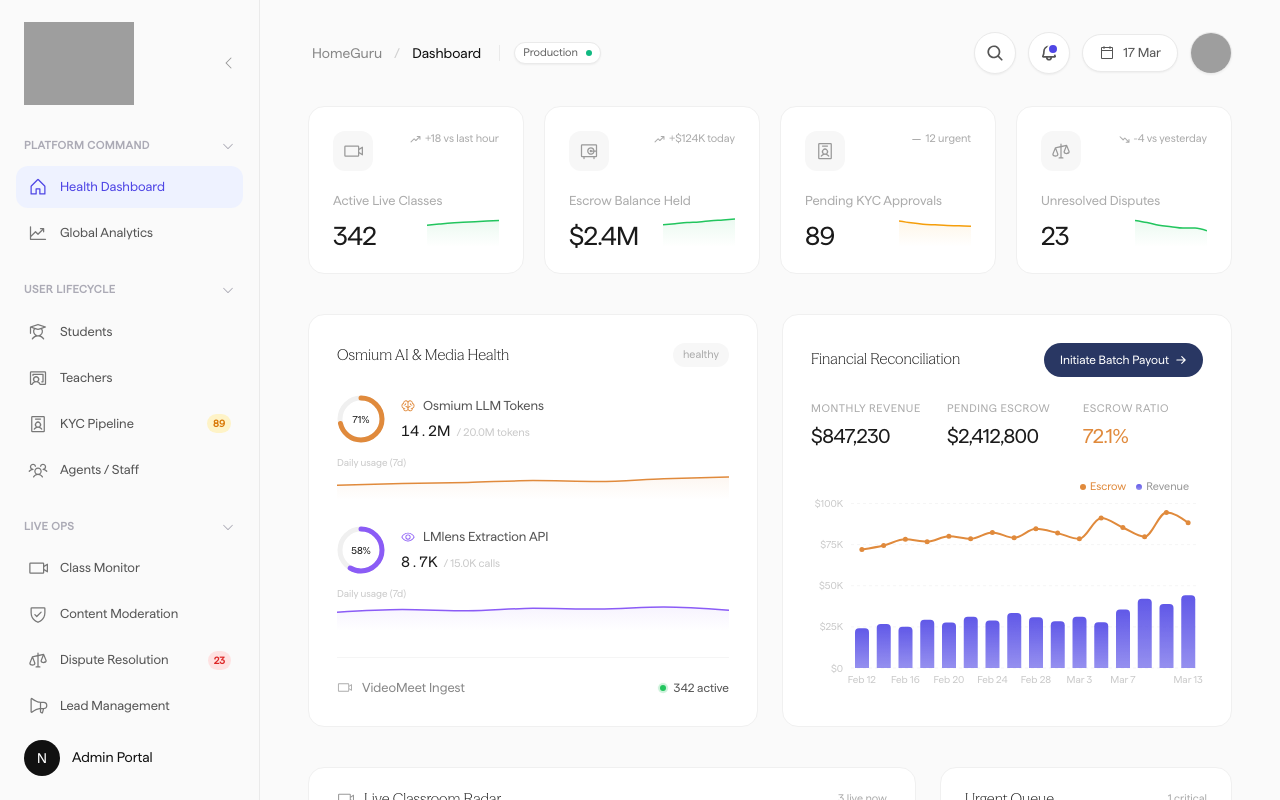
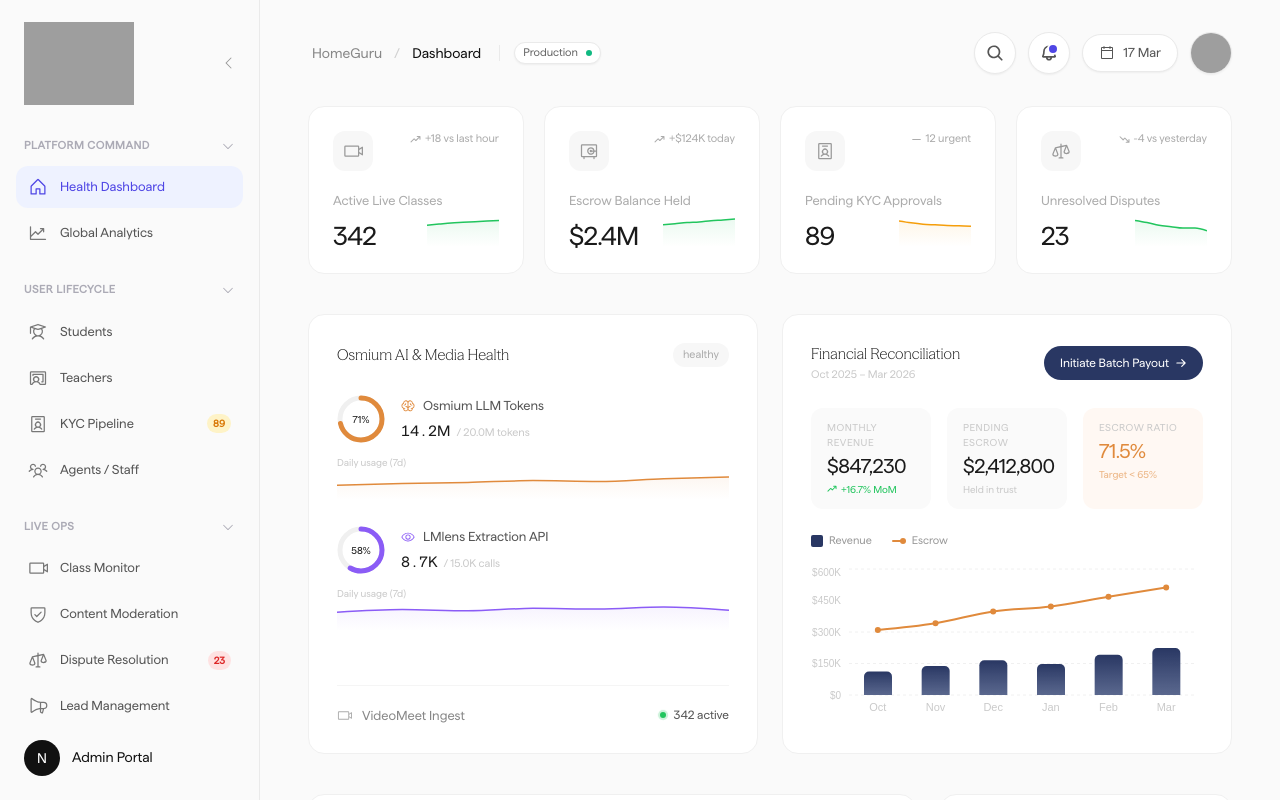
Before and after one commit to varun-ya/hg_admin, a Next.js app: page /dashboard/admin in a window 1280 px wide. Built offline with nearby package versions, Linux system fonts and the light colour scheme; grey boxes are pictures that could not be loaded.

Commit message:
improve: financial reconciliation chart — monthly data, grouped bars, cleaner UX

```diff
--- a/components/admin/FinancialReconciliation.tsx
+++ b/components/admin/FinancialReconciliation.tsx
@@ -1,15 +1,16 @@
 "use client";
 import { memo, useState } from "react";
-import { ArrowRight } from "@phosphor-icons/react";
+import { ArrowRight, TrendUp } from "@phosphor-icons/react";
 import {
   ComposedChart, Bar, Line, XAxis, YAxis, CartesianGrid, Tooltip,
-  ResponsiveContainer, Legend,
+  ResponsiveContainer, Cell,
 } from "recharts";
 import { financialSummary } from "./mockData";
 import ConfirmModal from "./ConfirmModal";
 
 function fmt(v: number) {
-  if (v >= 1000) return `$${(v / 1000).toFixed(0)}K`;
+  if (v >= 1_000_000) return `$${(v / 1_000_000).toFixed(1)}M`;
+  if (v >= 1_000) return `$${(v / 1_000).toFixed(0)}K`;
   return `$${v}`;
 }
 
@@ -17,24 +18,30 @@ function CustomTooltip({ active, payload, label }: any) {
   if (!active || !payload?.length) return null;
   const rev = payload.find((p: any) => p.dataKey === "revenue");
   const esc = payload.find((p: any) => p.dataKey === "pendingEscrow");
-  const delta = rev && esc ? rev.value - esc.value : 0;
   return (
-    <div className="bg-white rounded-xl border border-[#F0F0F0] shadow-[0_8px_30px_-10px_rgba(0,0,0,0.12)] px-4 py-3 font-matter min-w-[160px]">
-      <p className="text-[11px] font-medium text-[#1A1A1A] mb-2.5">{label}</p>
-      {payload.map((p: any, i: number) => (
-        <div key={i} className="flex items-center justify-between gap-4 text-[11px] mb-1">
-          <span className="flex items-center gap-1.5">
-            <span className="w-2 h-2 rounded-full shrink-0" style={{ backgroundColor: p.color }} />
-            <span className="text-[#777]">{p.name}</span>
+    <div className="bg-white rounded-xl border border-[#F0F0F0] shadow-[0_8px_30px_-10px_rgba(0,0,0,0.14)] px-4 py-3.5 font-matter min-w-[170px]">
+      <p className="text-[11px] font-medium text-[#1A1A1A] mb-3">{label}</p>
+      {rev && (
+        <div className="flex items-center justify-between gap-6 mb-1.5">
+          <span className="flex items-center gap-1.5 text-[11px] text-[#777]">
+            <span className="w-2 h-2 rounded-sm bg-[#293763]" /> Revenue
           </span>
-          <span className="text-[#1A1A1A] font-medium tabular-nums">{fmt(p.value)}</span>
+          <span className="text-[12px] font-medium text-[#1A1A1A] tabular-nums">{fmt(rev.value)}</span>
         </div>
-      ))}
+      )}
+      {esc && (
+        <div className="flex items-center justify-between gap-6 mb-1.5">
+          <span className="flex items-center gap-1.5 text-[11px] text-[#777]">
+            <span className="w-2 h-2 rounded-full bg-[#E08A3C]" /> Escrow
+          </span>
+          <span className="text-[12px] font-medium text-[#1A1A1A] tabular-nums">{fmt(esc.value)}</span>
+        </div>
+      )}
       {rev && esc && (
-        <div className="flex items-center justify-between gap-4 text-[11px] mt-2 pt-2 border-t border-[#F5F5F5]">
-          <span className="text-[#ACACAC]">Net Delta</span>
-          <span className={`font-medium tabular-nums ${delta < 0 ? "text-[#E08A3C]" : "text-[#22C55E]"}`}>
-            {delta < 0 ? "-" : "+"}{fmt(Math.abs(delta))}
+        <div className="flex items-center justify-between gap-6 pt-2.5 mt-1 border-t border-[#F5F5F5]">
+          <span className="text-[10px] text-[#CACACA]">Ratio</span>
+          <span className="text-[11px] font-medium text-[#E08A3C] tabular-nums">
+            {((esc.value / (rev.value + esc.value)) * 100).toFixed(1)}%
           </span>
         </div>
       )}
@@ -45,16 +52,26 @@ function CustomTooltip({ active, payload, label }: any) {
 function FinancialReconciliation() {
   const { totalRevenue, pendingEscrow, dailyData } = financialSummary;
   const [showConfirm, setShowConfirm] = useState(false);
+  const [activeIndex, setActiveIndex] = useState<number | null>(null);
 
   const totalRev = dailyData.reduce((s, d) => s + d.revenue, 0);
   const totalEsc = dailyData.reduce((s, d) => s + d.pendingEscrow, 0);
   const escrowRatio = ((totalEsc / (totalRev + totalEsc)) * 100).toFixed(1);
 
+  // MoM growth on last two points
+  const last = dailyData[dailyData.length - 1];
+  const prev = dailyData[dailyData.length - 2];
+  const growth = prev ? (((last.revenue - prev.revenue) / prev.revenue) * 100).toFixed(1) : null;
+
   return (
     <>
       <div className="bg-white rounded-2xl border border-[#F0F0F0] p-7 h-full flex flex-col">
+        {/* Header */}
         <div className="flex items-center justify-between mb-6">
-          <h3 className="text-[15px] font-medium text-[#1A1A1A] font-season">Financial Reconciliation</h3>
+          <div>
+            <h3 className="text-[15px] font-medium text-[#1A1A1A] font-season">Financial Reconciliation</h3>
+            <p className="text-[11px] text-[#CACACA] mt-0.5">Oct 2025 – Mar 2026</p>
+          </div>
           <button
             onClick={() => setShowConfirm(true)}
             className="flex items-center gap-1.5 px-4 py-2 bg-[#293763] text-white rounded-full text-[12px] font-medium hover:bg-[#1E2A4A] transition-all cursor-pointer border-none active:scale-95"
@@ -64,69 +81,98 @@ function FinancialReconciliation() {
           </button>
         </div>
 
+        {/* KPI strip */}
         <div className="grid grid-cols-3 gap-4 mb-6">
-          <div>
-            <p className="text-[11px] font-normal text-[#ACACAC] uppercase tracking-wider mb-1">Monthly Revenue</p>
-            <p className="text-[20px] font-normal text-[#1A1A1A] tracking-tight">{totalRevenue}</p>
+          <div className="bg-[#FAFAFA] rounded-xl px-4 py-3">
+            <p className="text-[10px] font-medium text-[#CACACA] uppercase tracking-wider mb-1.5">Monthly Revenue</p>
+            <p className="text-[20px] font-normal text-[#1A1A1A] tracking-tight leading-none">{totalRevenue}</p>
+            {growth && (
+              <span className="flex items-center gap-1 text-[10px] text-[#22C55E] mt-1.5">
+                <TrendUp size={10} weight="bold" /> +{growth}% MoM
+              </span>
+            )}
           </div>
-          <div>
-            <p className="text-[11px] font-normal text-[#ACACAC] uppercase tracking-wider mb-1">Pending Escrow</p>
-            <p className="text-[20px] font-normal text-[#1A1A1A] tracking-tight">{pendingEscrow}</p>
+          <div className="bg-[#FAFAFA] rounded-xl px-4 py-3">
+            <p className="text-[10px] font-medium text-[#CACACA] uppercase tracking-wider mb-1.5">Pending Escrow</p>
+            <p className="text-[20px] font-normal text-[#1A1A1A] tracking-tight leading-none">{pendingEscrow}</p>
+            <span className="text-[10px] text-[#CACACA] mt-1.5 block">Held in trust</span>
           </div>
-          <div>
-            <p className="text-[11px] font-normal text-[#ACACAC] uppercase tracking-wider mb-1">Escrow Ratio</p>
-            <p className="text-[20px] font-normal text-[#E08A3C] tracking-tight">{escrowRatio}%</p>
+          <div className="bg-[#FFF8F3] rounded-xl px-4 py-3">
+            <p className="text-[10px] font-medium text-[#CACACA] uppercase tracking-wider mb-1.5">Escrow Ratio</p>
+            <p className="text-[20px] font-normal text-[#E08A3C] tracking-tight leading-none">{escrowRatio}%</p>
+            <span className="text-[10px] text-[#E08A3C]/60 mt-1.5 block">Target &lt; 65%</span>
           </div>
         </div>
 
-        <div className="flex-1 min-h-0" style={{ minHeight: 180 }}>
+        {/* Legend */}
+        <div className="flex items-center gap-5 mb-4">
+          <span className="flex items-center gap-1.5 text-[11px] text-[#999]">
+            <span className="w-3 h-3 rounded-sm bg-[#293763]" /> Revenue
+          </span>
+          <span className="flex items-center gap-1.5 text-[11px] text-[#999]">
+            <span className="w-3 h-[2px] bg-[#E08A3C] rounded-full inline-block" />
+            <span className="w-1.5 h-1.5 rounded-full bg-[#E08A3C] -ml-2.5" />
+            Escrow
+          </span>
+        </div>
+
+        {/* Chart */}
+        <div className="flex-1 min-h-0" style={{ minHeight: 160 }}>
           <ResponsiveContainer width="100%" height="100%">
-            <ComposedChart data={dailyData} margin={{ top: 4, right: 4, left: -20, bottom: 0 }}>
+            <ComposedChart
+              data={dailyData}
+              margin={{ top: 4, right: 8, left: -10, bottom: 0 }}
+              onMouseLeave={() => setActiveIndex(null)}
+            >
               <defs>
                 <linearGradient id="finBarGrad" x1="0" y1="0" x2="0" y2="1">
-                  <stop offset="0%" stopColor="#4F46E5" stopOpacity={0.9} />
-                  <stop offset="100%" stopColor="#4F46E5" stopOpacity={0.6} />
+                  <stop offset="0%" stopColor="#293763" stopOpacity={1} />
+                  <stop offset="100%" stopColor="#3D4D7A" stopOpacity={0.85} />
+                </linearGradient>
+                <linearGradient id="finBarGradHover" x1="0" y1="0" x2="0" y2="1">
+                  <stop offset="0%" stopColor="#1E2A4A" stopOpacity={1} />
+                  <stop offset="100%" stopColor="#293763" stopOpacity={1} />
                 </linearGradient>
               </defs>
-              <CartesianGrid strokeDasharray="3 3" stroke="#F5F5F5" vertical={false} />
+              <CartesianGrid strokeDasharray="3 3" stroke="#F0F0F0" vertical={false} />
               <XAxis
                 dataKey="date"
-                tick={{ fontSize: 10, fill: "#CACACA" }}
+                tick={{ fontSize: 11, fill: "#CACACA", fontFamily: "Matter, sans-serif" }}
                 axisLine={false}
                 tickLine={false}
-                interval="preserveStartEnd"
               />
               <YAxis
-                tick={{ fontSize: 10, fill: "#CACACA" }}
+                tick={{ fontSize: 10, fill: "#CACACA", fontFamily: "Matter, sans-serif" }}
                 axisLine={false}
                 tickLine={false}
                 tickFormatter={fmt}
+                width={48}
               />
-              <Tooltip content={<CustomTooltip />} cursor={{ fill: "rgba(0,0,0,0.02)" }} />
-              <Legend
-                verticalAlign="top"
-                align="right"
-                iconType="circle"
-                iconSize={6}
-                wrapperStyle={{ fontSize: 11, color: "#999", paddingBottom: 8 }}
-              />
+              <Tooltip content={<CustomTooltip />} cursor={{ fill: "rgba(0,0,0,0.025)", radius: 6 }} />
               <Bar
                 dataKey="revenue"
                 name="Revenue"
-                fill="url(#finBarGrad)"
-                radius={[4, 4, 0, 0]}
-                barSize={14}
-                animationDuration={600}
-              />
+                radius={[5, 5, 0, 0]}
+                barSize={28}
+                animationDuration={700}
+                onMouseEnter={(_, index) => setActiveIndex(index)}
+              >
+                {dailyData.map((_, index) => (
+                  <Cell
+                    key={index}
+                    fill={activeIndex === index ? "url(#finBarGradHover)" : "url(#finBarGrad)"}
+                  />
+                ))}
+              </Bar>
               <Line
                 type="monotone"
                 dataKey="pendingEscrow"
                 name="Escrow"
                 stroke="#E08A3C"
                 strokeWidth={2}
-                dot={{ r: 2.5, fill: "#E08A3C", strokeWidth: 0 }}
-                activeDot={{ r: 4, fill: "#E08A3C", stroke: "#fff", strokeWidth: 2 }}
-                animationDuration={800}
+                dot={{ r: 3, fill: "#E08A3C", strokeWidth: 0 }}
+                activeDot={{ r: 5, fill: "#E08A3C", stroke: "#fff", strokeWidth: 2 }}
+                animationDuration={900}
               />
             </ComposedChart>
           </ResponsiveContainer>
--- a/components/admin/mockData.ts
+++ b/components/admin/mockData.ts
@@ -35,22 +35,12 @@ export const financialSummary: FinancialSummary = {
   totalRevenue: "$847,230",
   pendingEscrow: "$2,412,800",
   dailyData: [
-    { date: "Feb 12", revenue: 24200, pendingEscrow: 72000 },
-    { date: "Feb 14", revenue: 26800, pendingEscrow: 74500 },
-    { date: "Feb 16", revenue: 25100, pendingEscrow: 78200 },
-    { date: "Feb 18", revenue: 29400, pendingEscrow: 76800 },
-    { date: "Feb 20", revenue: 27600, pendingEscrow: 80100 },
-    { date: "Feb 22", revenue: 31200, pendingEscrow: 78500 },
-    { date: "Feb 24", revenue: 28900, pendingEscrow: 82400 },
-    { date: "Feb 26", revenue: 33400, pendingEscrow: 79200 },
-    { date: "Feb 28", revenue: 30800, pendingEscrow: 84600 },
-    { date: "Mar 1", revenue: 28400, pendingEscrow: 82000 },
-    { date: "Mar 3", revenue: 31200, pendingEscrow: 78500 },
-    { date: "Mar 5", revenue: 27800, pendingEscrow: 91200 },
-    { date: "Mar 7", revenue: 35600, pendingEscrow: 85400 },
-    { date: "Mar 9", revenue: 42100, pendingEscrow: 79800 },
-    { date: "Mar 11", revenue: 38900, pendingEscrow: 94600 },
-    { date: "Mar 13", revenue: 44200, pendingEscrow: 88300 },
+    { date: "Oct", revenue: 112000, pendingEscrow: 310000 },
+    { date: "Nov", revenue: 138000, pendingEscrow: 342000 },
+    { date: "Dec", revenue: 165000, pendingEscrow: 398000 },
+    { date: "Jan", revenue: 148000, pendingEscrow: 421000 },
+    { date: "Feb", revenue: 192000, pendingEscrow: 468000 },
+    { date: "Mar", revenue: 224000, pendingEscrow: 512000 },
   ],
 };
 
```
Also changed, not shown: 1 other file (tests, documents, lock files or other folders).
